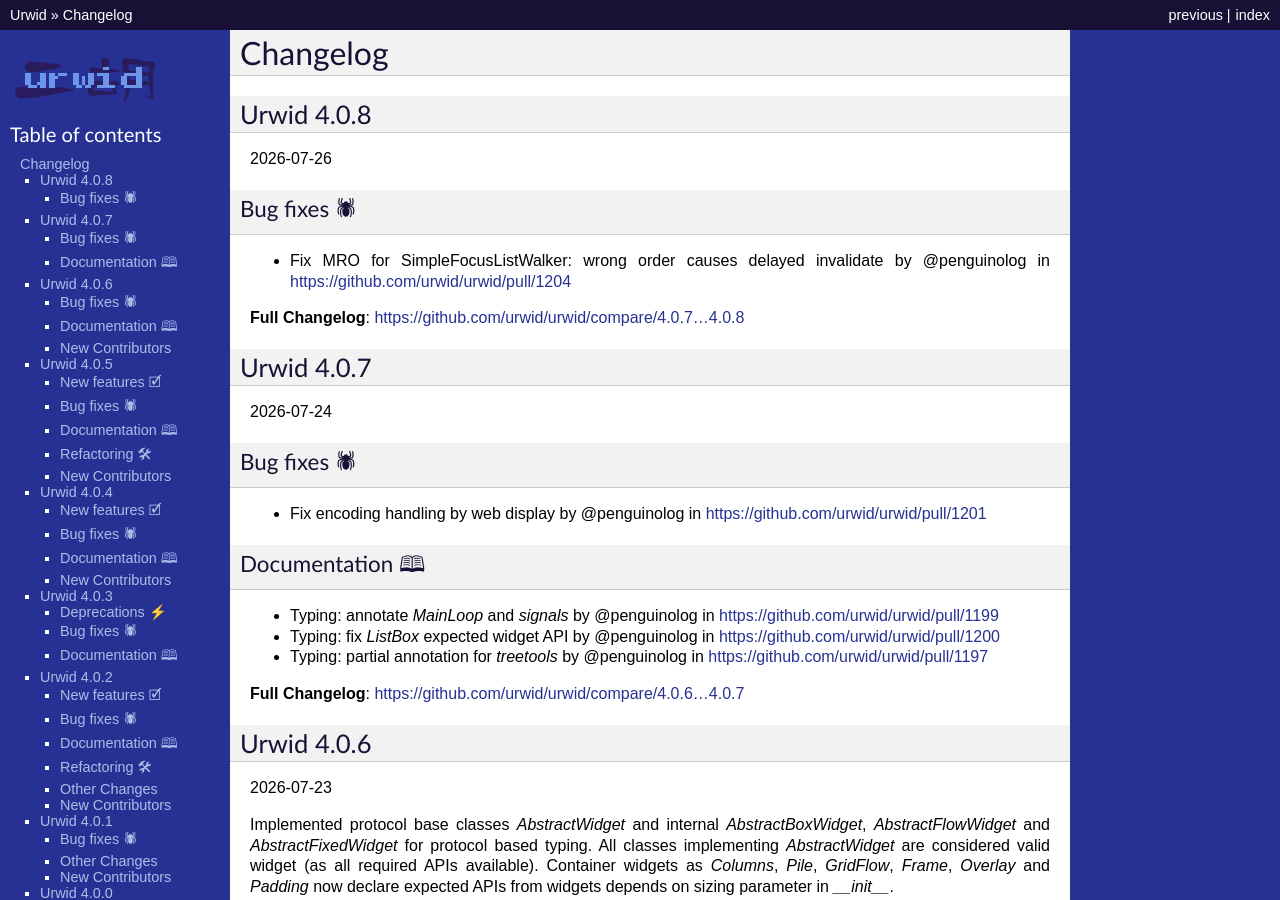
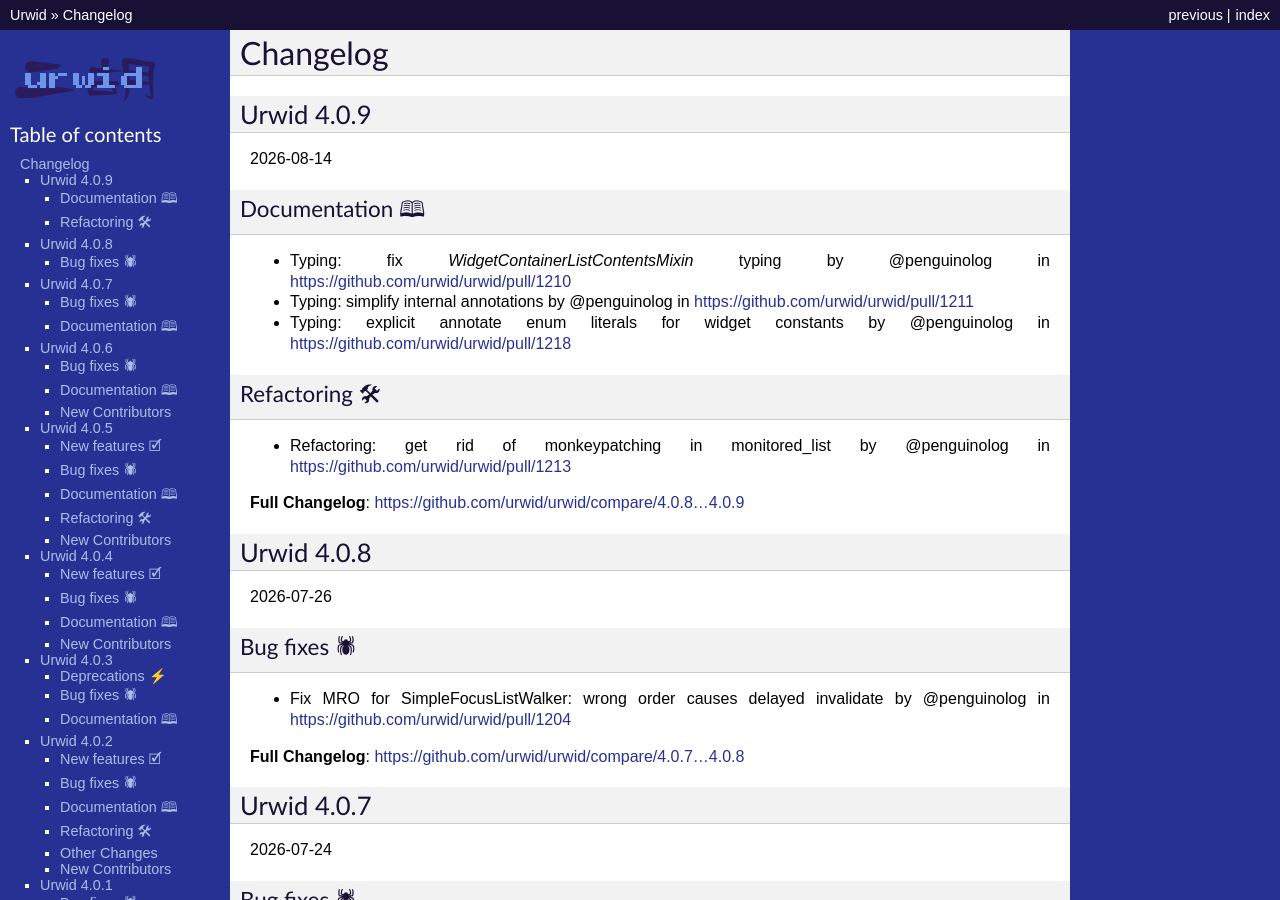
Before and after one commit to urwid/urwid, a Sphinx documentation site: the page built from docs/changelog.rst, in a window 1280 px wide and 900 px high. Built offline with Sphinx 7.4.7, drawn with Linux system fonts in a browser that asks for light colours.

Commit message:
Changelog: prepare 4.0.9 (#1219)

```diff
--- a/docs/changelog.rst
+++ b/docs/changelog.rst
@@ -1,6 +1,23 @@
 
 Changelog
 ---------
+
+Urwid 4.0.9
+===========
+
+2026-08-14
+
+Documentation 🕮
+++++++++++++++++
+* Typing: fix `WidgetContainerListContentsMixin` typing by @penguinolog in https://github.com/urwid/urwid/pull/1210
+* Typing: simplify internal annotations by @penguinolog in https://github.com/urwid/urwid/pull/1211
+* Typing: explicit annotate enum literals for widget constants by @penguinolog in https://github.com/urwid/urwid/pull/1218
+Refactoring 🛠
+++++++++++++++
+* Refactoring: get rid of monkeypatching in monitored_list by @penguinolog in https://github.com/urwid/urwid/pull/1213
+
+
+**Full Changelog**: https://github.com/urwid/urwid/compare/4.0.8...4.0.9
 
 Urwid 4.0.8
 ===========
```
